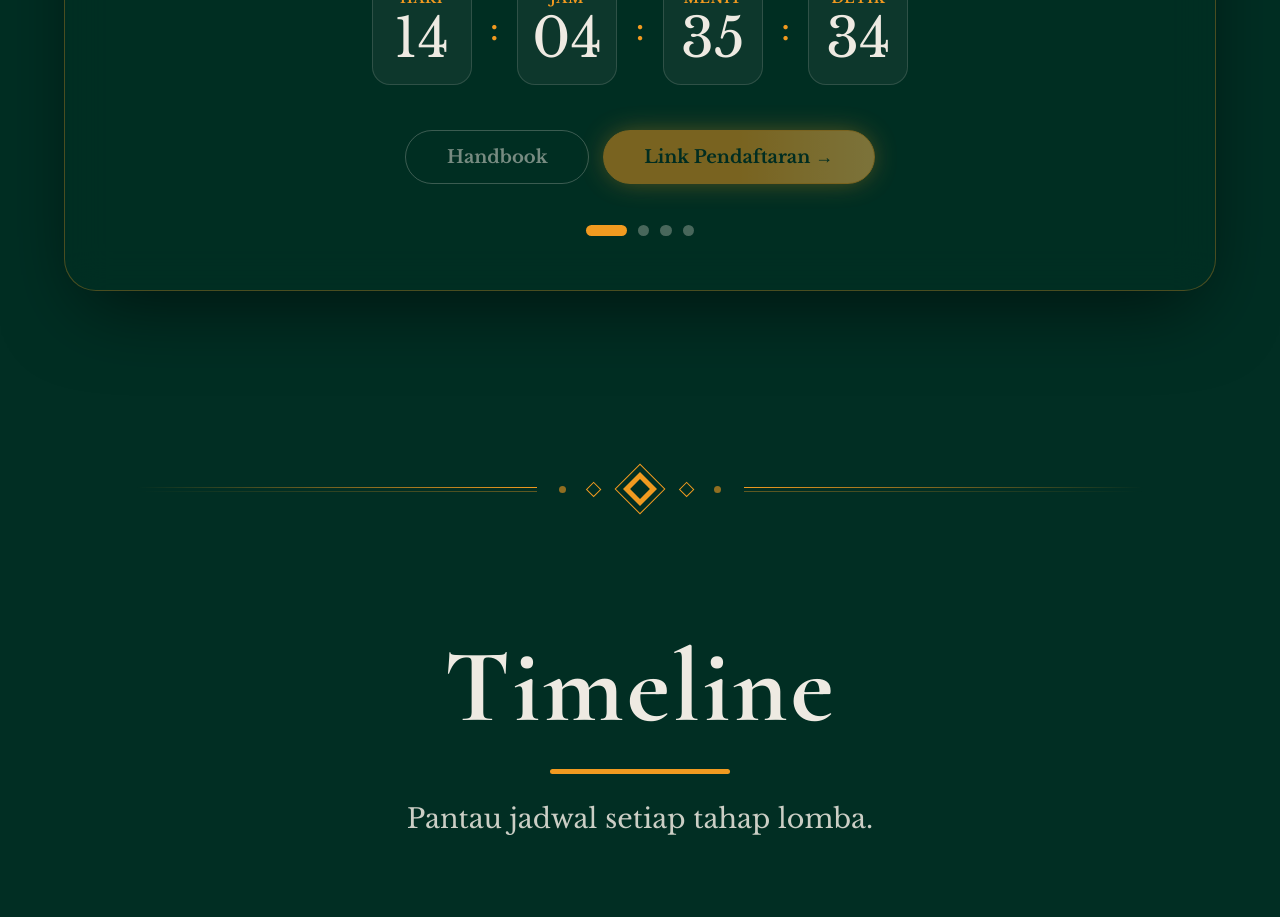
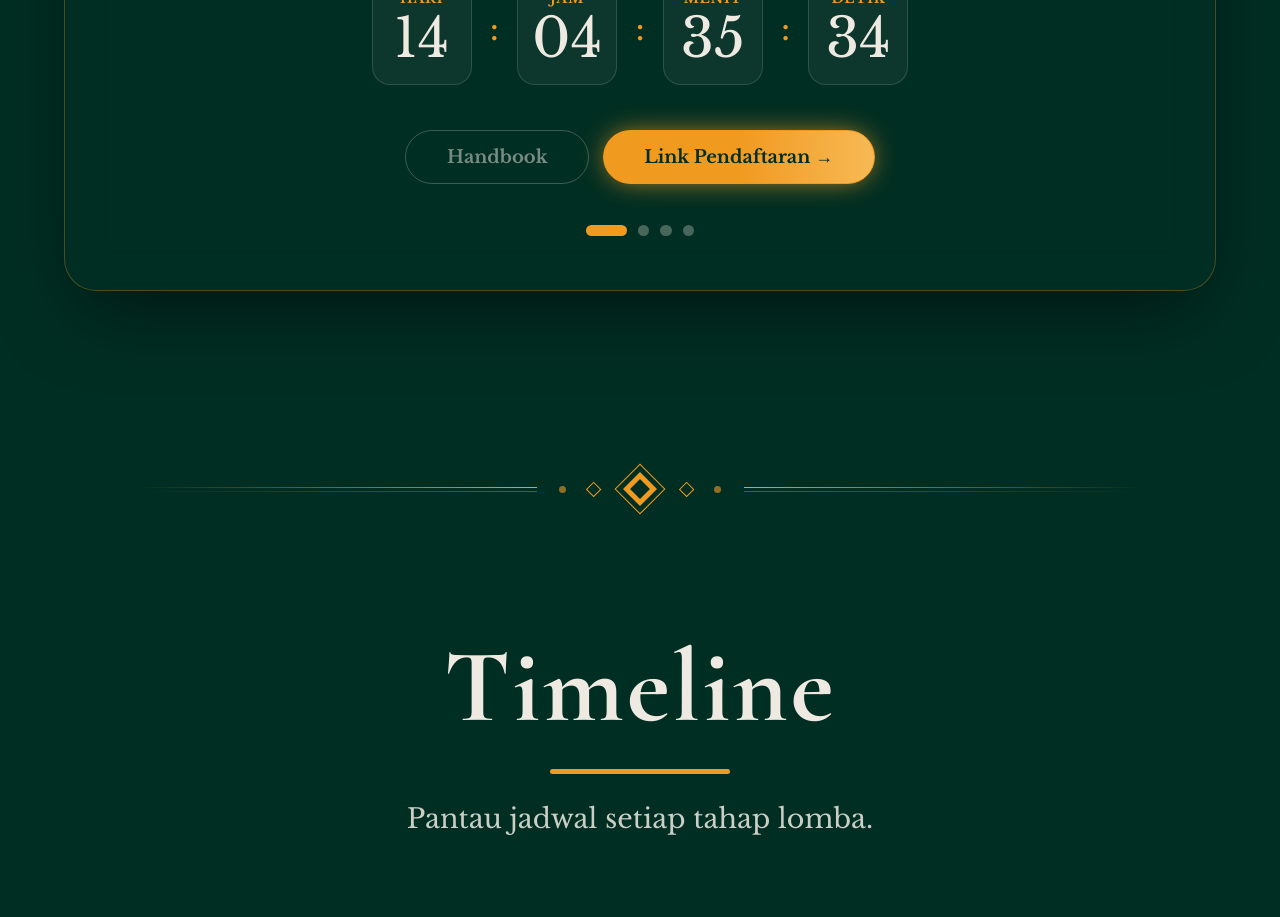
Before and after one commit to Stefanfoxa/Tfest, a React (Vite) app in the folder Tfest/: page / in a window 1280 px wide. Shown: the part 2660-3577 px from the top of the page. Built offline with nearby package versions, Linux system fonts and the light colour scheme; a web font is replaced by a local one.

Commit message:
Update competitions.ts

```diff
--- a/Tfest/src/data/competitions.ts
+++ b/Tfest/src/data/competitions.ts
@@ -69,7 +69,9 @@ export const COMPETITIONS: Competition[] = [
     ],
     pic: 'Caca',
     whatsapp: '6281276879501',
-    registerUrl: '',
+    // Link asli dari Anda berakhiran /formResponse (alamat kirim jawaban), diganti /viewform (halaman formulir).
+    registerUrl:
+      'https://docs.google.com/forms/d/e/1FAIpQLSd68eJrW9Thg7HHTy1A1rupkc9W95FVnGZFcQvHXGDHdmOzdA/viewform',
     guidebookUrl: '',
   },
   {
@@ -130,7 +132,7 @@ export const COMPETITIONS: Competition[] = [
     ],
     pic: 'Fahmi',
     whatsapp: '6281276789501',
-    registerUrl: '',
+    registerUrl: 'https://forms.gle/k5jfy1BpHQns9wv57',
     guidebookUrl: '',
   },
   {
@@ -156,7 +158,7 @@ export const COMPETITIONS: Competition[] = [
     ],
     pic: 'Sarah',
     whatsapp: '6282172793087',
-    registerUrl: '',
+    registerUrl: 'https://forms.gle/CRPdsuctjk1EzLEA6',
     guidebookUrl: '',
   },
 ]
```
